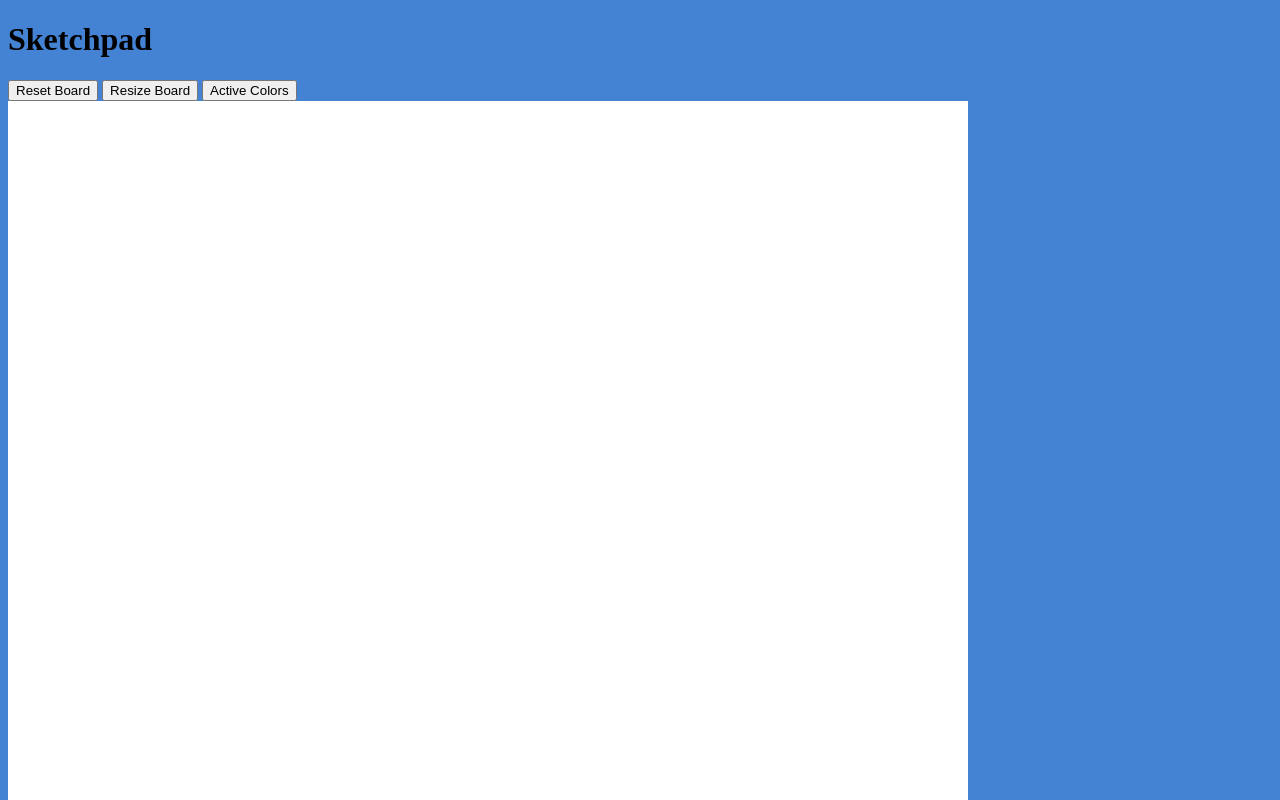
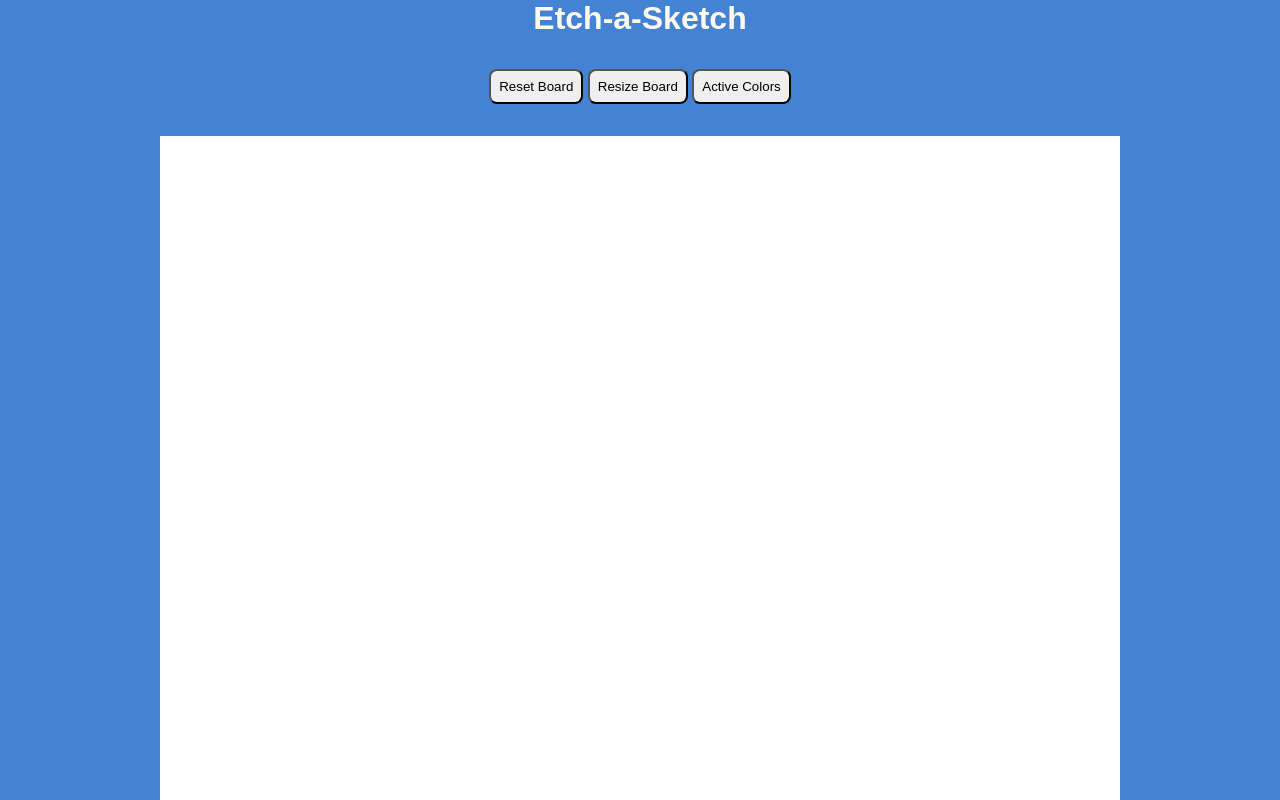
Before and after one commit to matheusmachado-dev/top-etch-a-sketch, a plain HTML site: page index.html in a window 1280 px wide. Shown: the top 800 px of the page. Drawn offline with Linux system fonts and the light colour scheme.

Commit message:
feat: add final design

```diff
--- a/index.html
+++ b/index.html
@@ -8,10 +8,12 @@
     <script defer src="script.js"></script>
   </head>
   <body>
-    <h1>Sketchpad</h1>
-    <button type="button" class="btn-reset">Reset Board</button>
-    <button type="button" class="btn-resize">Resize Board</button>
-    <button type="button" class="color-btn">Active Colors</button>
+    <h1>Etch-a-Sketch</h1>
+    <div class="btn-container">
+      <button type="button" class="btn-reset">Reset Board</button>
+      <button type="button" class="btn-resize">Resize Board</button>
+      <button type="button" class="color-btn">Active Colors</button>
+    </div>
     <div class="container"></div>
   </body>
 </html>
--- a/style.css
+++ b/style.css
@@ -1,8 +1,19 @@
 * {
   box-sizing: border-box;
+  font-family: "Poppins", sans-serif;
+  margin: 0;
 }
 body {
+  color: floralwhite;
   background-color: rgb(68, 130, 211);
+  display: flex;
+  flex-direction: column;
+  align-items: center;
+  gap: 32px;
+}
+button {
+  padding: 0.5rem;
+  border-radius: 0.5rem;
 }
 .container {
   background-color: rgb(255, 255, 255);
```
